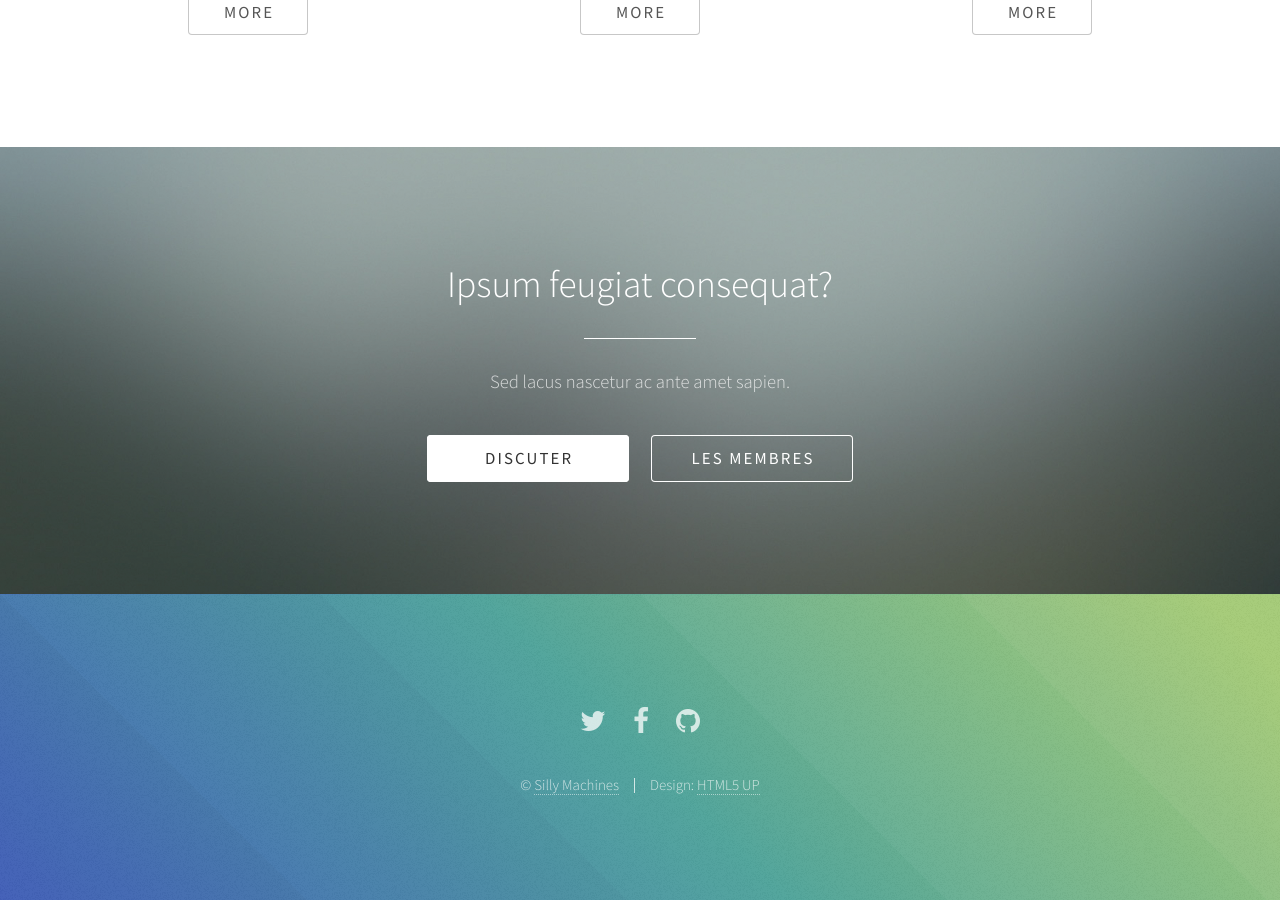
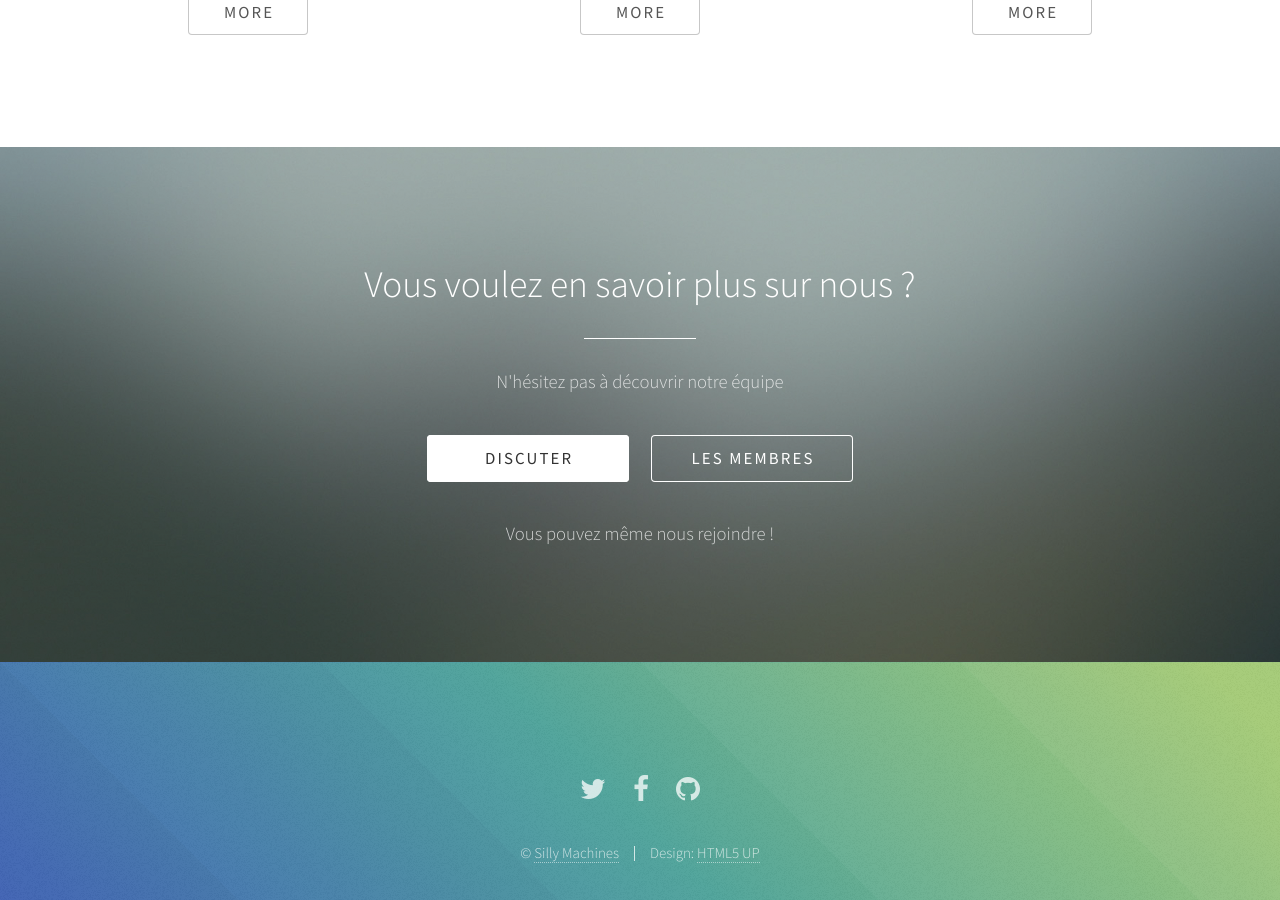
Before and after one commit to Silly-Machines/silly-machines.github.io, a Jekyll site: the page built from index.html, in a window 1280 px wide and 900 px high, scrolled down 2976 px. Built offline with Jekyll 4.4.1, drawn with Linux system fonts in a browser that asks for light colours.

Commit message:
Du vrai texte en bas de la home

```diff
--- a/index.html
+++ b/index.html
@@ -96,12 +96,13 @@ layout: default
 			<section id="four" class="main style2 special">
 				<div class="container">
 					<header class="major">
-						<h2>Ipsum feugiat consequat?</h2>
+						<h2>Vous voulez en savoir plus sur nous ?</h2>
 					</header>
-					<p>Sed lacus nascetur ac ante amet sapien.</p>
+					<p>N'hésitez pas à découvrir notre équipe</p>
 					<ul class="actions uniform">
 						<li><a href="{{ site.networks.gitter }}" class="button special">Discuter</a></li>
 						<li><a href="{{ site.baseurl }}/notre-equipe" class="button">Les membres</a></li>
 					</ul>
+					<p>Vous pouvez même nous rejoindre !</p>
 				</div>
 			</section>
```
